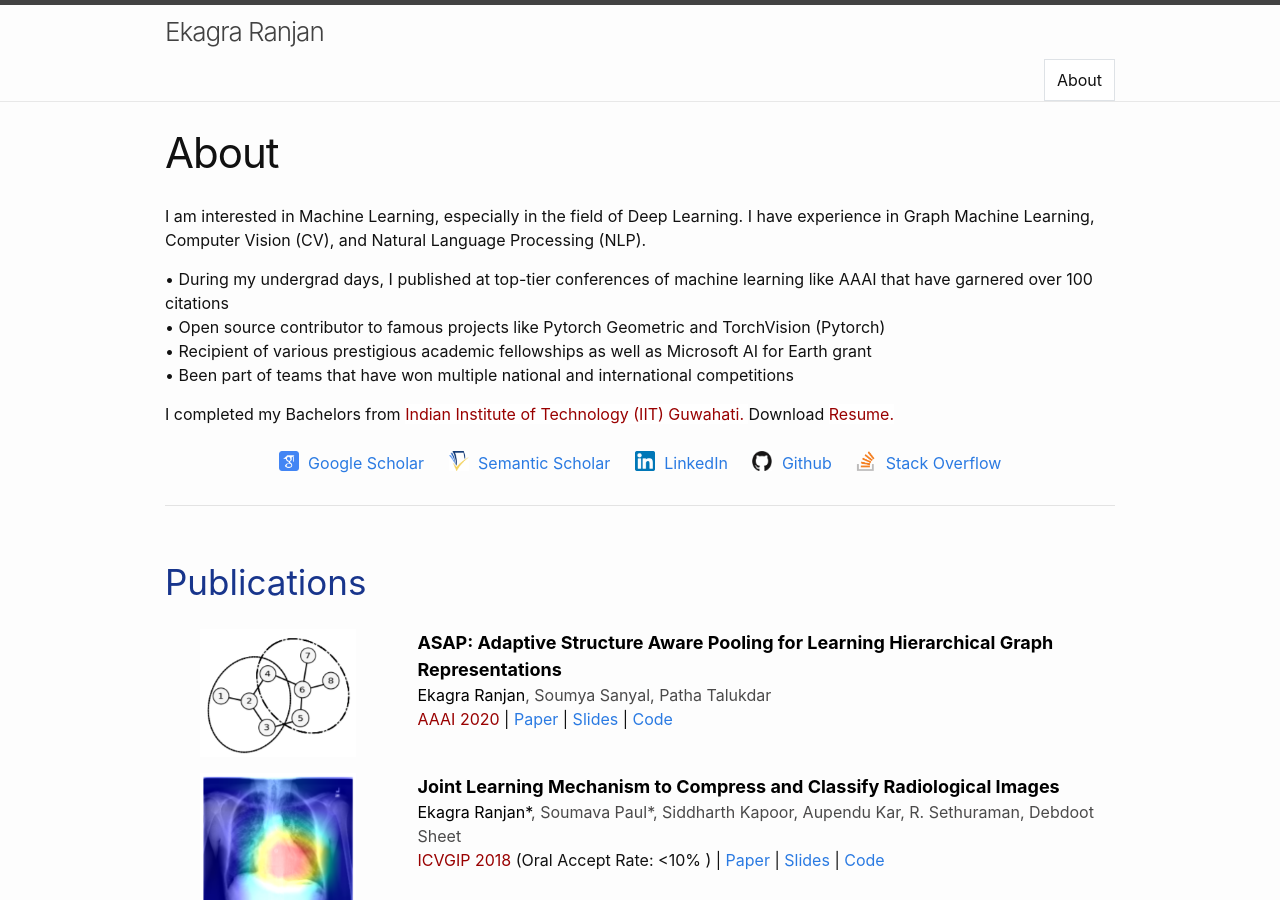
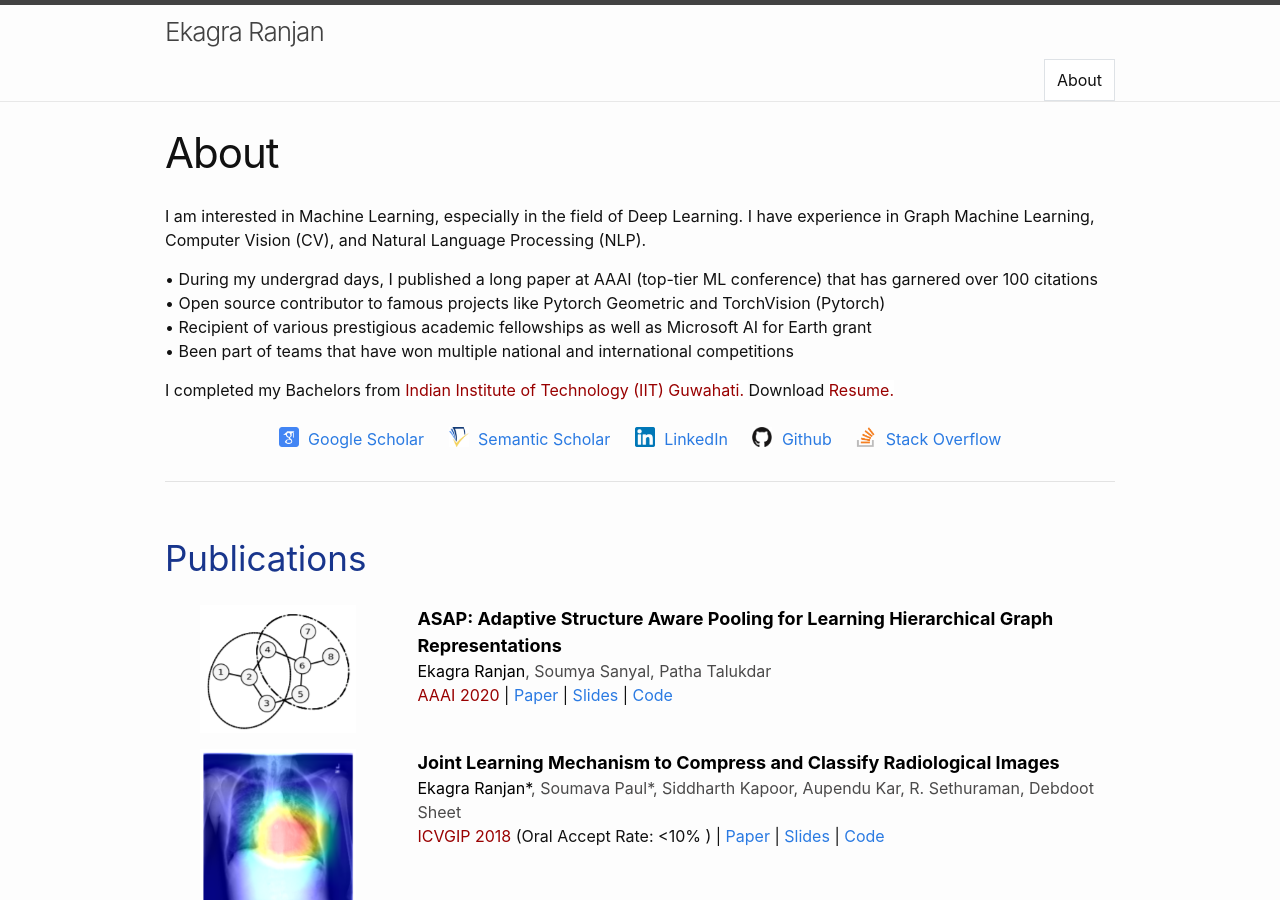
Before and after one commit to ekagra-ranjan/ekagra-ranjan.github.io, a Jekyll site: the page built from index.markdown, in a window 1280 px wide and 900 px high. Built offline with Jekyll 4.4.1, drawn with Linux system fonts in a browser that asks for light colours; nearby versions of some CDN libraries.

Commit message:
Update index.markdown

```diff
--- a/index.markdown
+++ b/index.markdown
@@ -6,7 +6,7 @@ title: About
 <!-- Bio -->
 I am interested in Machine Learning, especially in the field of Deep Learning. I have experience in Graph Machine Learning, Computer Vision (CV), and Natural Language Processing (NLP).
 
-• During my undergrad days, I published at top-tier conferences of machine learning like AAAI that have garnered over 100 citations <br>
+• During my undergrad days, I published a long paper at AAAI (top-tier ML conference) that has garnered over 100 citations <br>
 • Open source contributor to famous projects like Pytorch Geometric and TorchVision (Pytorch) <br>
 • Recipient of various prestigious academic fellowships as well as Microsoft AI for Earth grant <br>
 • Been part of teams that have won multiple national and international competitions <br>
```
